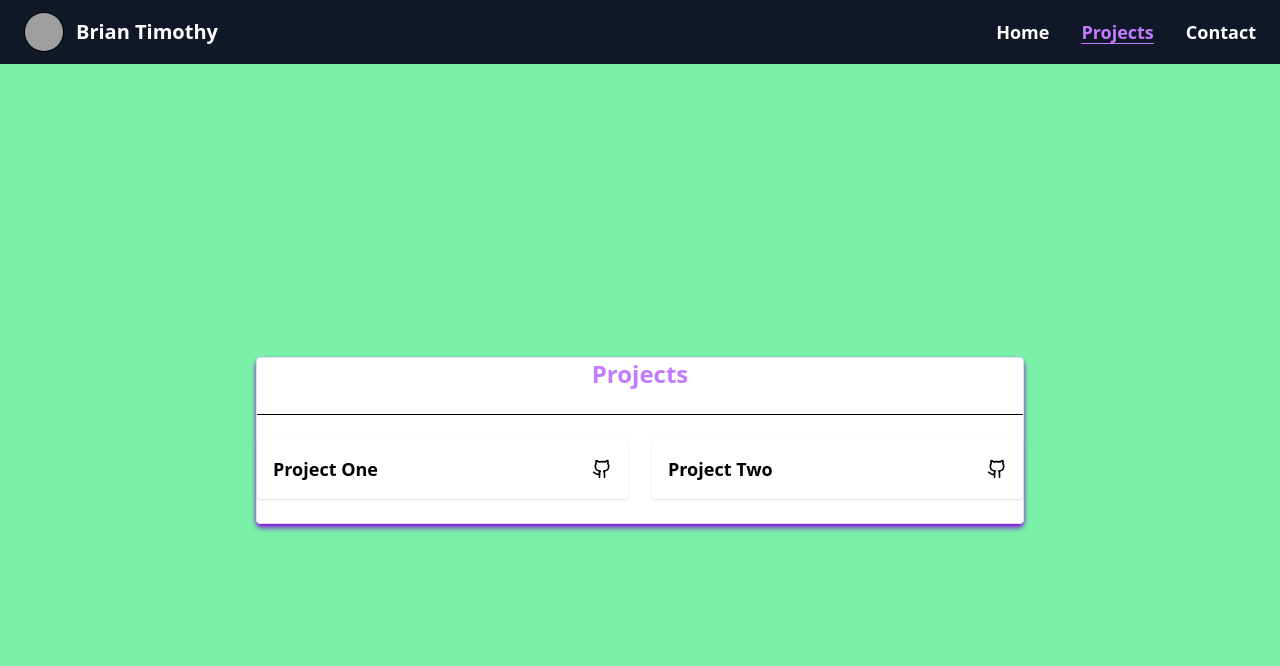
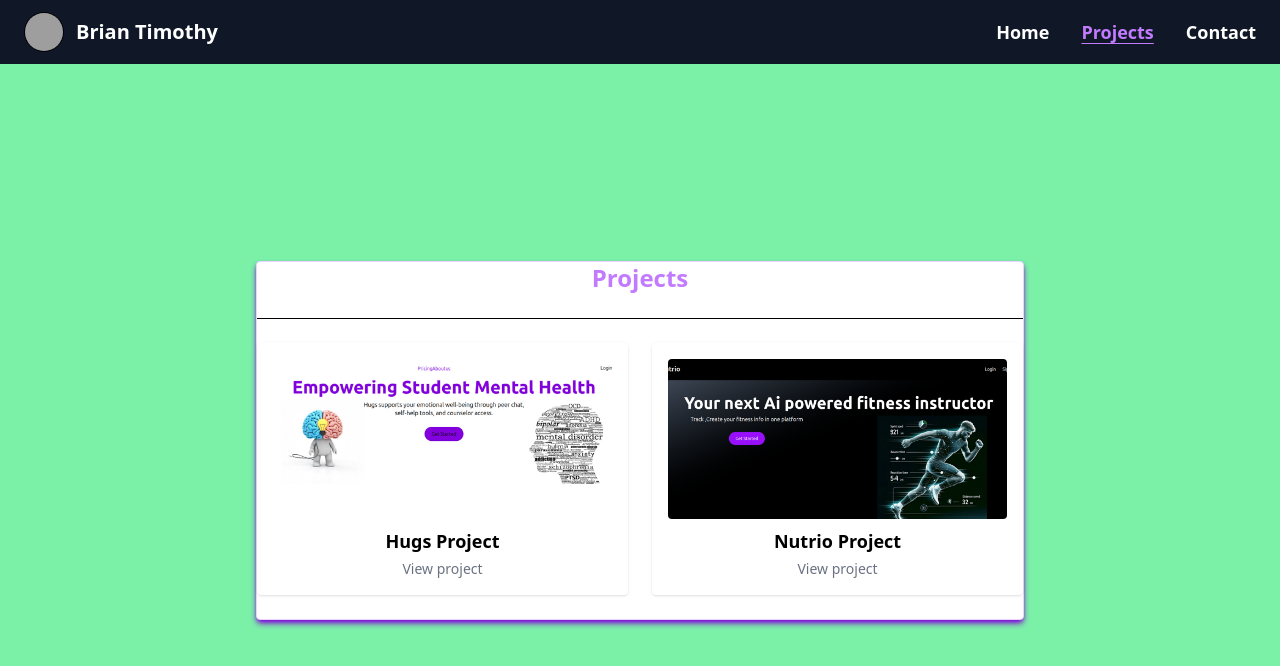
Before and after one commit to briantimothykarani/portfoliojune, a React (Vite) app: page /portfoliojune/portfolio in a window 1280 px wide. Shown: the top 666 px of the page. Built offline with nearby package versions, Linux system fonts and the light colour scheme; grey boxes are pictures that could not be loaded.

Commit message:
add git urls

```diff
--- a/src/components/Home.tsx
+++ b/src/components/Home.tsx
@@ -1,29 +1,41 @@
-
 import { motion } from 'framer-motion';
 import Navbar from './Navbar';
+
+const textVariant = (delay = 0) => ({
+  initial: { opacity: 0, y: 20 },
+  animate: { opacity: 1, y: 0 },
+  transition: { duration: 0.6, delay, ease: 'easeOut' },
+});
 
 const Home: React.FC = () => {
   return (
     <>
       <Navbar />
 
-            {/* Animated Hero Section */}
-            <motion.div
-                initial={{ opacity: 0, y: 50 }}
-                animate={{ opacity: 1, y: 0 }}
-                transition={{ duration: 1, ease: 'easeOut' }}
-                className="min-h-screen flex justify-center items-center pt-20 bg-gray-900"
-            >
+      {/* Hero Section */}
+      <div className="min-h-screen flex justify-center items-center pt-20 bg-black">
         <div className="text-center text-white space-y-4">
-                    <p className="font-mono">My name is</p>
-                    <p className="text-4xl font-bold text-purple-800">Brian Timothy</p>
-                    <p className="font-mono">I'm a</p>
-                    <p className="text-6xl font-black text-purple-600">Web Developer</p>
-                    <p className="font-mono">Based in</p>
-                    <p className="text-7xl font-bold text-purple-400">Nairobi, Kenya</p>
+
+          {/* Name */}
+          <motion.p {...textVariant(0)}>My name is</motion.p>
+          <motion.p {...textVariant(0.1)} className="text-4xl sm:text-5xl md:text-6xl font-bold text-purple-700">
+            Brian Timothy
+          </motion.p>
+
+          {/* Role */}
+          <motion.p {...textVariant(0.2)}>I'm a</motion.p>
+          <motion.p {...textVariant(0.3)} className="text-5xl sm:text-6xl md:text-7xl font-extrabold text-purple-500">
+            Web Developer
+          </motion.p>
+
+          {/* Location */}
+          <motion.p {...textVariant(0.4)}>Based in</motion.p>
+          <motion.p {...textVariant(0.5)} className="text-4xl sm:text-5xl md:text-6xl font-bold text-purple-400">
+            Nairobi, Kenya
+          </motion.p>
+
         </div>
-            </motion.div>
-
+      </div>
     </>
   );
 };
--- a/src/components/Portfolio.tsx
+++ b/src/components/Portfolio.tsx
@@ -1,40 +1,49 @@
 import Navbar from './Navbar';
-import { Github } from 'lucide-react';
+import hugsScreenshot from '../assets/edited-hugs-hero-screenshot.png';
+import nutrioScreenshot from '../assets/edited-nutrio-hero-screenshot.png';
 
 function Portfolio() {
   return (
     <>
       <Navbar />
       <div className="pt-20 min-h-screen flex items-center justify-center bg-green-300 dark:bg-gray-900 transition duration-300">
-                <div className="w-3/5 h-3/5 bg-white dark:bg-gray-800 text-black dark:text-white rounded shadow-md border border-purple-200 dark:border-gray-600 hover:border-x-purple-700 shadow-purple-700">
+        <div className="w-4/5 lg:w-3/5 h-auto bg-white dark:bg-gray-800 text-black dark:text-white rounded shadow-md border border-purple-200 dark:border-gray-600 hover:border-x-purple-700 shadow-purple-700">
           <p className="text-2xl font-bold mb-6 text-purple-400 text-center">Projects</p>
           <hr />
           <div className="flex flex-col md:flex-row gap-6 items-center justify-center py-6">
-                        <p className="w-full md:w-1/2">
+
             <a
-                                href="https://github.com/yourusername/project1"
+              href="https://briantimothykarani.github.io/hugs-frontend/"
               target="_blank"
               rel="noopener noreferrer"
-                                title="GitHub Project 1"
-                                className="w-full bg-white dark:bg-gray-700 p-4 rounded shadow hover:scale-105 transition flex items-center justify-between"
+              title="Hugs Project Live Site"
+              className="w-full md:w-1/2 bg-white dark:bg-gray-700 p-4 rounded shadow hover:scale-105 transition flex flex-col items-center"
             >
-                                <span className="text-lg font-semibold">Project One</span>
-                                <Github className="text-black dark:text-white" size={20} />
+              <img
+                src={hugsScreenshot}
+                alt="Screenshot of Hugs project"
+                className="w-full h-40 object-cover rounded mb-2"
+              />
+              <span className="text-lg font-semibold">Hugs Project</span>
+              <p className="text-sm text-gray-500 mt-1 cursor-pointer">View project</p>
             </a>
-                        </p>
 
-                        <p className="w-full md:w-1/2">
             <a
-                                href="https://github.com/yourusername/project2"
+              href="https://briantimothykarani.github.io/nutrio-frontend/"
               target="_blank"
               rel="noopener noreferrer"
-                                title="GitHub Project 2"
-                                className="w-full bg-white dark:bg-gray-700 p-4 rounded shadow hover:scale-105 transition flex items-center justify-between"
+              title="Nutrio Project Live Site"
+              className="w-full md:w-1/2 bg-white dark:bg-gray-700 p-4 rounded shadow hover:scale-105 transition flex flex-col items-center"
             >
-                                <span className="text-lg font-semibold">Project Two</span>
-                                <Github className="text-black dark:text-white" size={20} />
+              <img
+                src={nutrioScreenshot}
+                alt="Screenshot of Nutrio project"
+                className="w-full h-40 object-cover rounded mb-2"
+              />
+              <span className="text-lg font-semibold">Nutrio Project</span>
+              <p className="text-sm text-gray-500 mt-1 cursor-pointer">View project</p>
             </a>
-                        </p>
+
           </div>
         </div>
       </div>
```
Also changed, not shown: src/assets/edited-hugs-hero-screenshot.png (added), src/assets/edited-nutrio-hero-screenshot.png (added), src/components/KenyaMap.tsx (added). Lines whose indentation alone changed are shown as unchanged.
